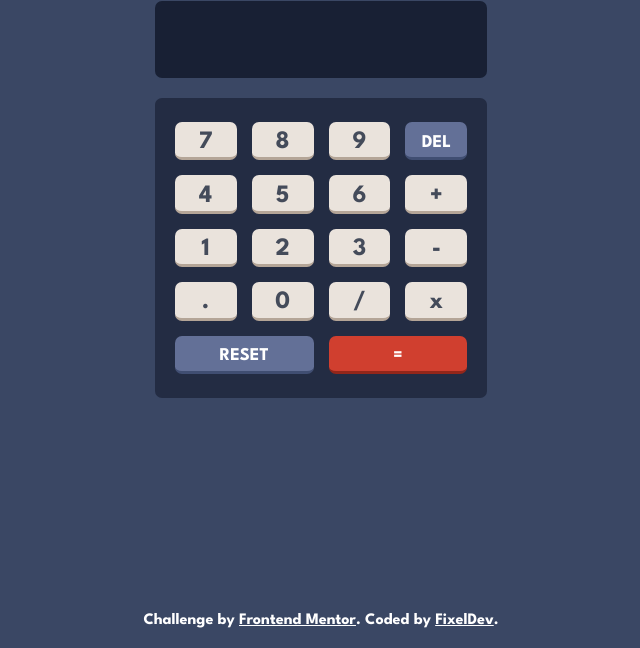
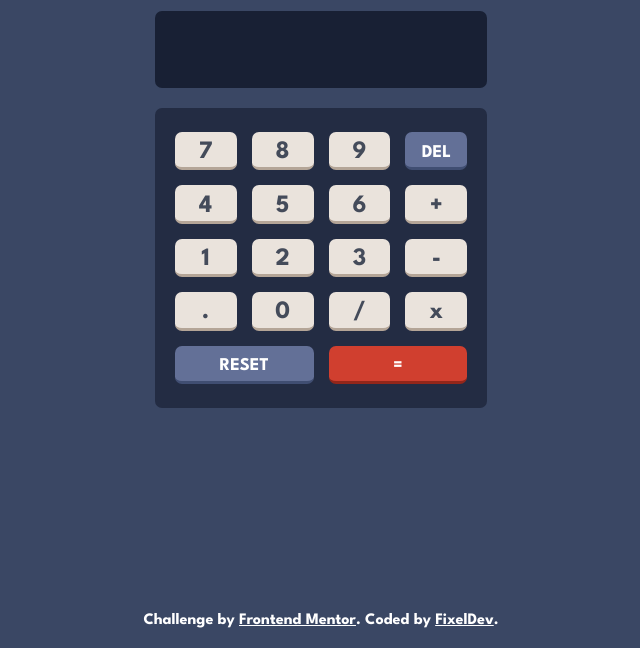
Before and after one commit to FixelDev/calculator-app-main, a website: page index.html in a window 1280 px wide. Shown: the part 152-800 px from the top of the page, without its empty margins (319-959 px from the left). Drawn offline with nearby package versions, Linux system fonts and the light colour scheme.

Commit message:
Fixed path

```diff
--- a/index.html
+++ b/index.html
@@ -12,7 +12,7 @@
 
     <title>Frontend Mentor | Calculator app</title>
 </head>
-<body class="theme-changeable">
+<body class="flex content-center theme-changeable">
     <main class="flex content-center">
         <div class="container flex content-center">
             <div class="calculator">
--- a/js/main.js
+++ b/js/main.js
@@ -1,4 +1,4 @@
-import {Parser} from '../node_modules/expr-eval/dist/index.mjs';
+import {Parser} from './node_modules/expr-eval/dist/index.mjs';
 
 const calculatorDisplay = document.querySelector('#calculator-display-input');
 const parser = new Parser();
--- a/scss/style.scss
+++ b/scss/style.scss
@@ -54,11 +54,10 @@ html, body, input, button
 
 main
 {
-    padding-top: 100px;
+    padding-top: 110px;
 
     .calculator
     {
-
         width: 84%;
 
         .calculator-header
```
Also changed, not shown: README.md, css/style.css.
